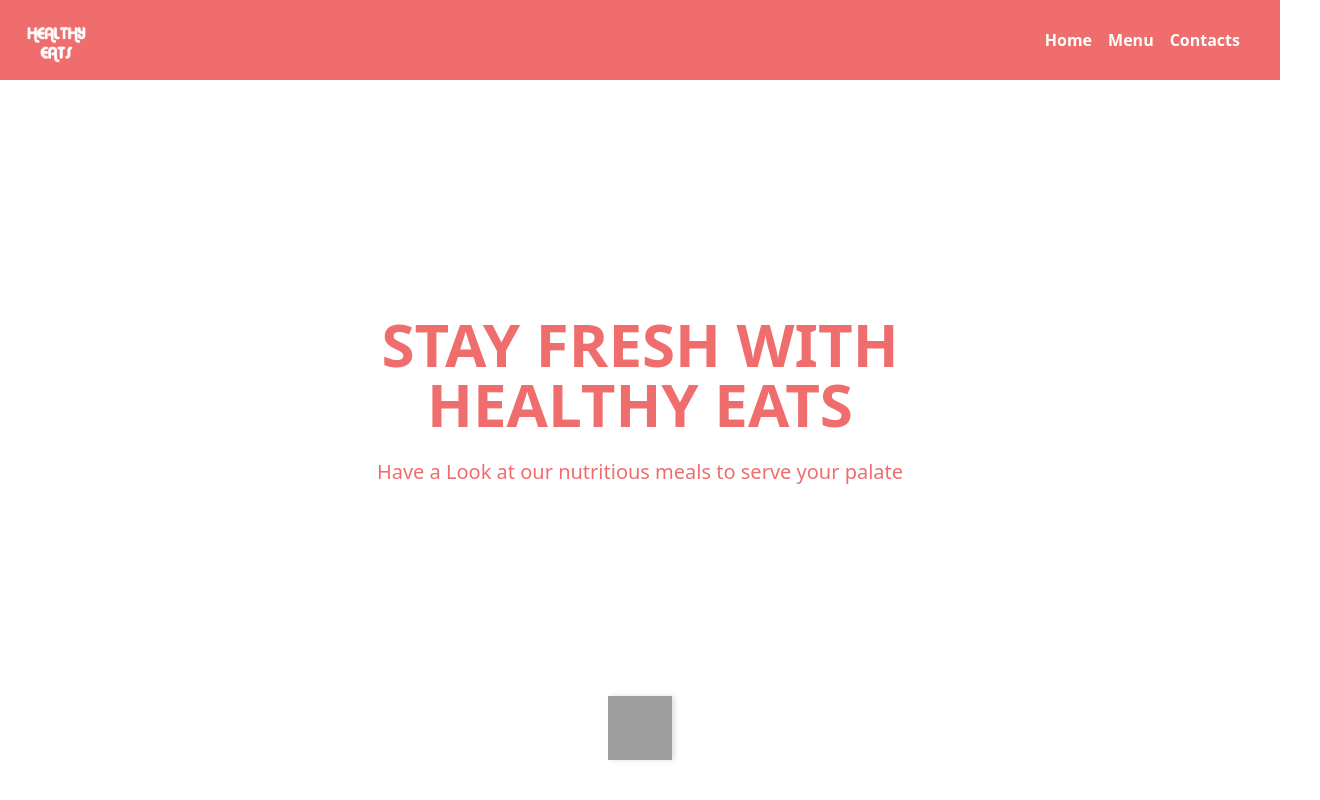
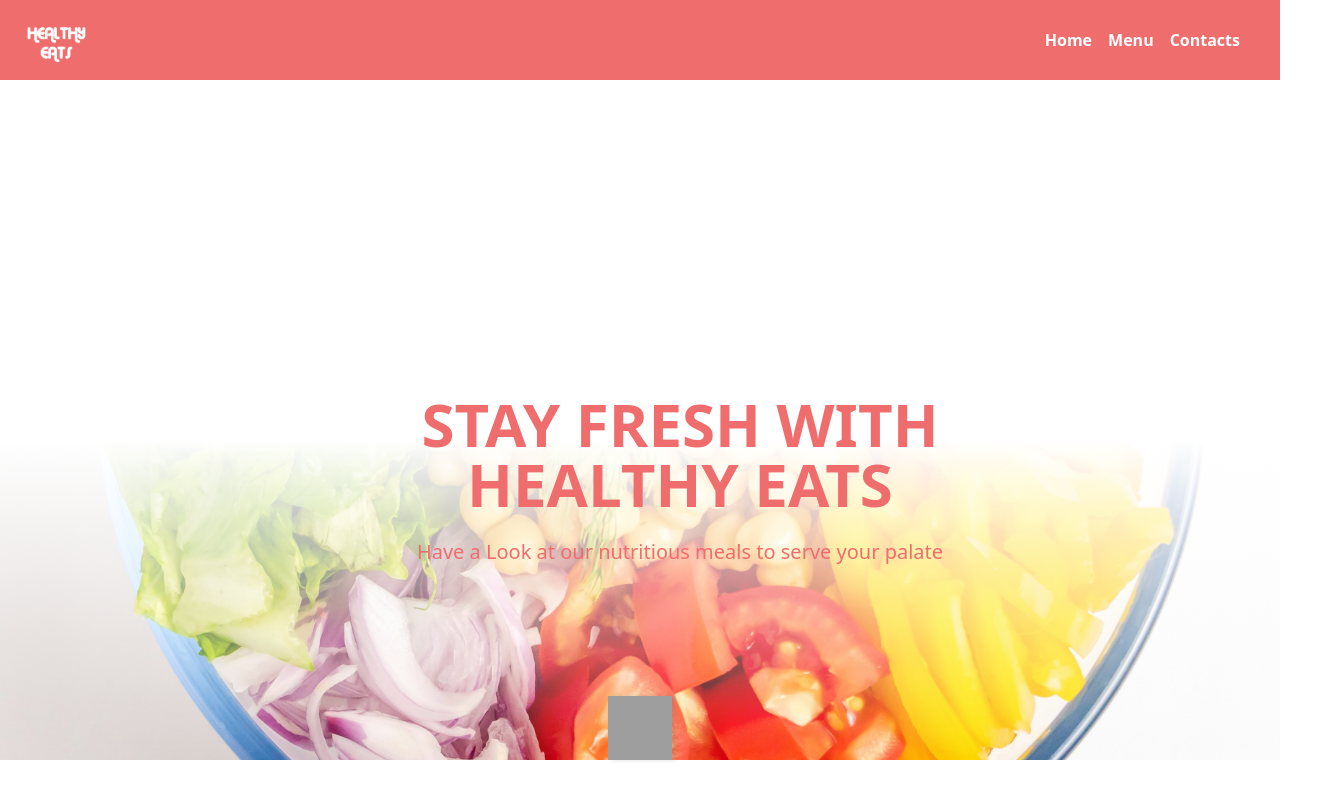
Before and after one commit to Bonolo98/healthy-eats, a Next.js app: page / in a window 1280 px wide. Shown: the top 800 px of the page, 1320 px wide, since content can reach past the window. Built offline with nearby package versions, Linux system fonts and the light colour scheme; grey boxes are pictures that could not be loaded.

Commit message:
update home page

```diff
--- a/app/components/home-page/home-image/home-image.tsx
+++ /dev/null
@@ -1,18 +0,0 @@
-import homeImage from "../../../../public/images/home.png";
-import Image from "next/image";
-
-export default function HomeImage() {
-  return (
-    <>
-      <div className="w-full h-full flex items-center justify-center p-4 lg:p-0">
-        <Image
-          src={homeImage}
-          alt="Healthy food presentation"
-          className="scale-120 lg:scale-100 w-full max-w-md lg:max-w-full h-auto object-contain"
-          placeholder="blur"
-          priority
-        />
-      </div>
-    </>
-  );
-}
--- a/app/components/home-page/home-page.tsx
+++ b/app/components/home-page/home-page.tsx
@@ -1,7 +1,8 @@
 "use client";
 import { useEffect, useState } from "react";
-import HomeImage from "./home-image/home-image";
 import HomeText from "./home-text/home-text";
+import homeImage from "../../../public/images/home.jpg";
+import Image from "next/image";
 
 export default function HomePage() {
   const [isVisible, setIsVisible] = useState(true);
@@ -33,8 +34,18 @@ export default function HomePage() {
 
   return (
     <>
-      <div className="w-full h-screen bg-white grid grid-cols-1 lg:grid-cols-12">
-        <div className="absolute w-full h-full flex items-end justify-center bottom-4 lg:bottom-10 z-10">
+      <div className="w-full h-screen bg-white grid grid-cols-1 lg:grid-cols-12 ">
+        <div
+          className="absolute w-full h-full flex items-end justify-center bottom-4 lg:bottom-10 z-10  "
+          style={{
+            backgroundImage: "url('/images/home.jpg')",
+            backgroundSize: "cover",
+            backgroundPosition: "center",
+          }}
+        >
+          <div className="bg-gradient-to-b from-white from-30% via-white via-60% w-full h-screen absolute">
+
+          </div>
           <img
             onClick={() => scrollToSection("menu")}
             className="-rotate-90 drop-shadow-md cursor-pointer hover:scale-110 transition-transform duration-200 w-12 h-12 lg:w-16 lg:h-16"
@@ -45,14 +56,30 @@ export default function HomePage() {
           />
         </div>
 
-       <div className="bg-white w-full h-full col-span-12 lg:py-20 px-6 lg:px-10 order-2 lg:order-1 sm:block">
+        <div className="z-20 w-full h-full col-span-12 lg:py-20 px-6 lg:px-10 order-2 lg:order-1 sm:block">
           <HomeText />
         </div>
 
-          {/*<div className="bg-white h-full lg:col-span-6 order-1 lg:order-2 animate__animated animate__fadeIn">
+        {/* <div className="bg-white h-full col-s order-1 lg:order-2">
           <HomeImage />
         </div> */}
       </div>
     </>
   );
 }
+
+export function HomeImage() {
+  return (
+    <>
+      <div className="w-full h-full flex items-center justify-center p-4 lg:p-0">
+        <Image
+          src={homeImage}
+          alt="Healthy food presentation"
+          className="scale-120 lg:scale-100 w-full max-w-md lg:max-w-full h-auto object-contain"
+          placeholder="blur"
+          priority
+        />
+      </div>
+    </>
+  );
+}
--- a/app/components/home-page/home-text/home-text.tsx
+++ b/app/components/home-page/home-text/home-text.tsx
@@ -1,7 +1,7 @@
 export default function HomeText() {
   return (
     <>
-      <div className="w-full h-full flex items-center justify-center lg:justify-center">
+      <div className="w-full h-full flex items-center justify-center lg:justify-center absolute">
         <div className="lg:text-left max-w-2xl">
           <h1 className="text-center text-4xl sm:text-5xl md:text-6xl lg:text-6xl xl:text-6xl font-bold text-[#ef6d6d] leading-tight">
             STAY FRESH WITH HEALTHY EATS
```
